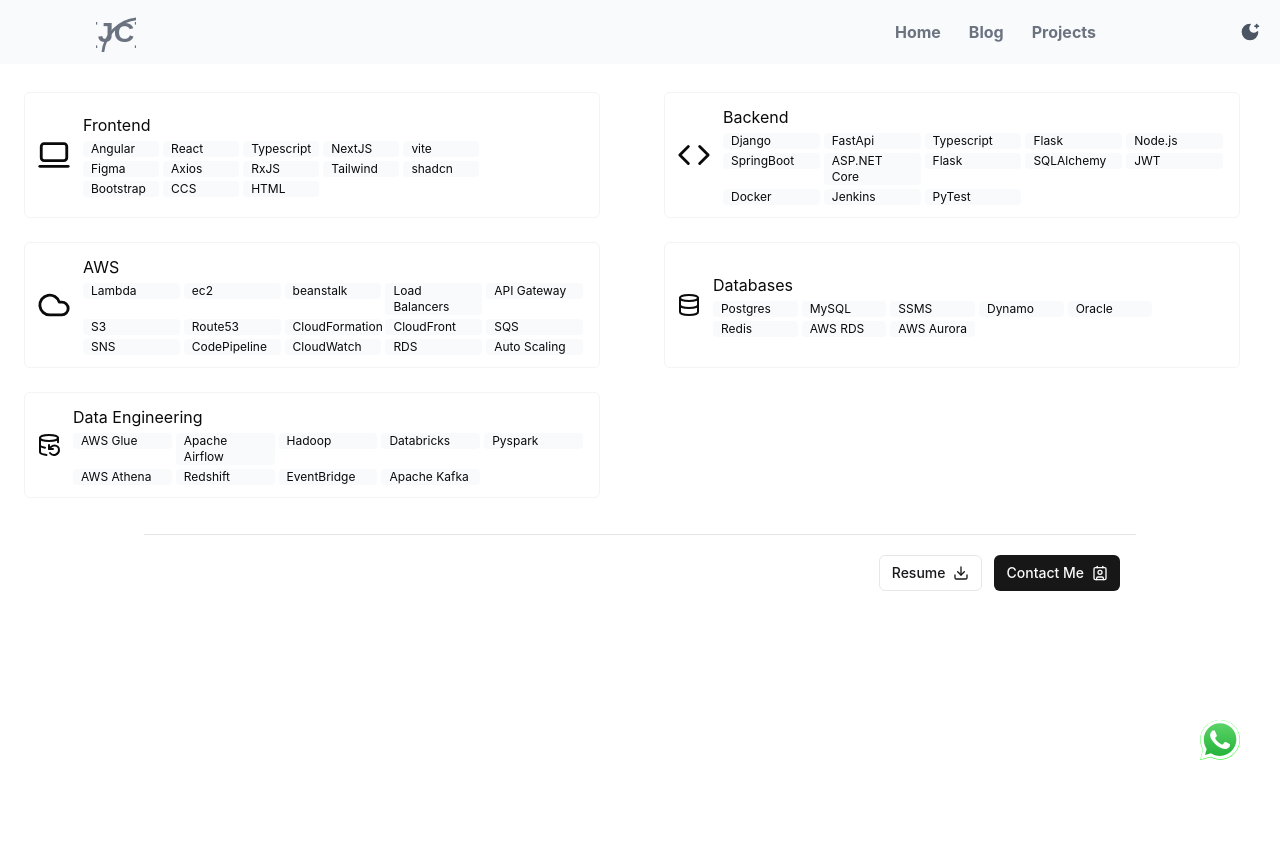
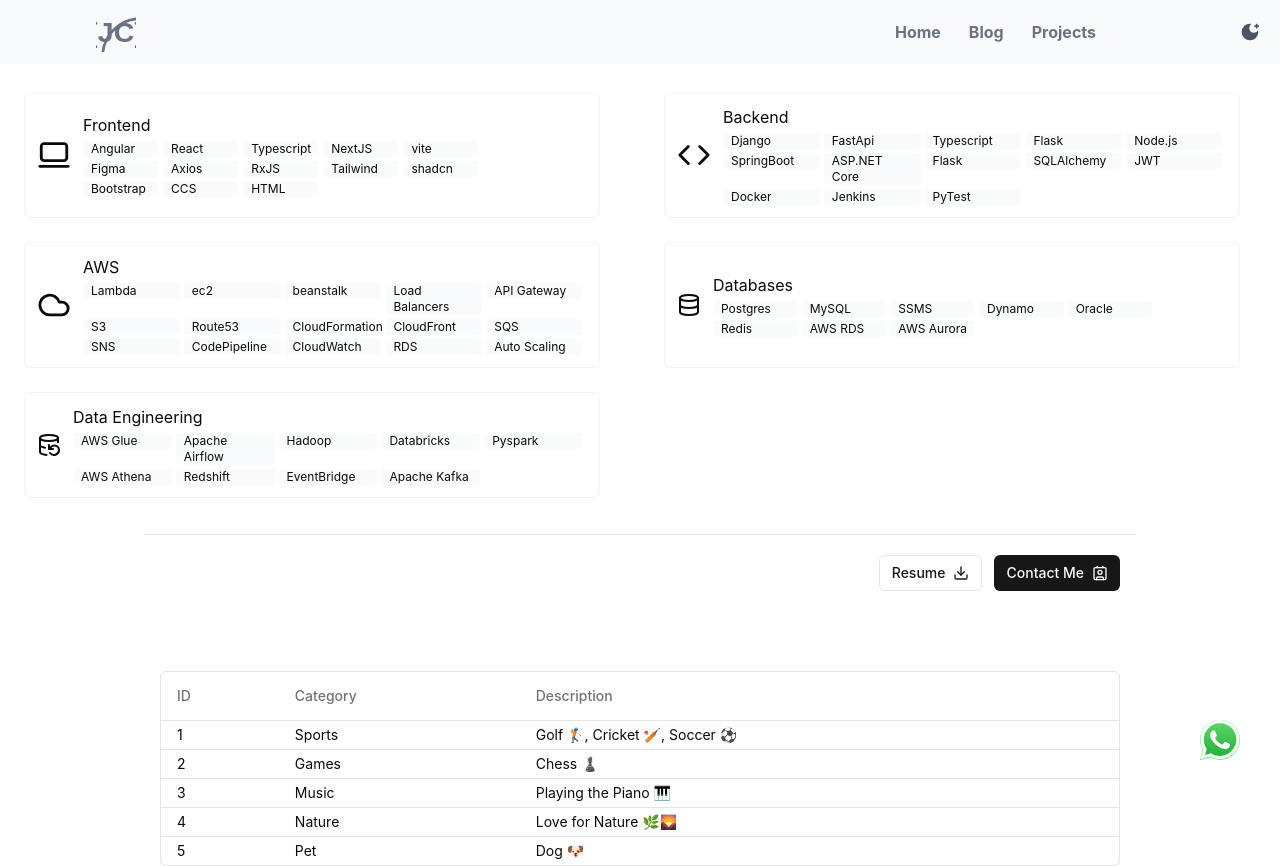
Before and after one commit to judahtc/judahtc.github.io, a React (Vite) app: page /skills in a window 1280 px wide. Before the commit the page ends 800 px from the top, so only its background shows below. Built offline with nearby package versions, Linux system fonts and the light colour scheme.

Commit message:
FIX: Updated the datatable arguments to take from hobbies

```diff
--- a/src/components/Skills.tsx
+++ b/src/components/Skills.tsx
@@ -18,7 +18,9 @@ import {
     DialogTitle,
     DialogTrigger,
 } from "./ui/dialog";
-
+import { hobbies } from "./hobbies/lodder";
+import { columns } from "./hobbies/columns";
+import { DataTable } from "./hobbies/data-table";
 export default function Skills() {
     var themeMode = localStorage.getItem("theme");
 
@@ -236,6 +238,10 @@ export default function Skills() {
                 )}
             </div>
             <Card item={item} />
+
+            <div className="mx-40 mt-20 mb-20">
+                <DataTable data={hobbies} columns={columns}></DataTable>
+            </div>
         </>
     );
 }
```
